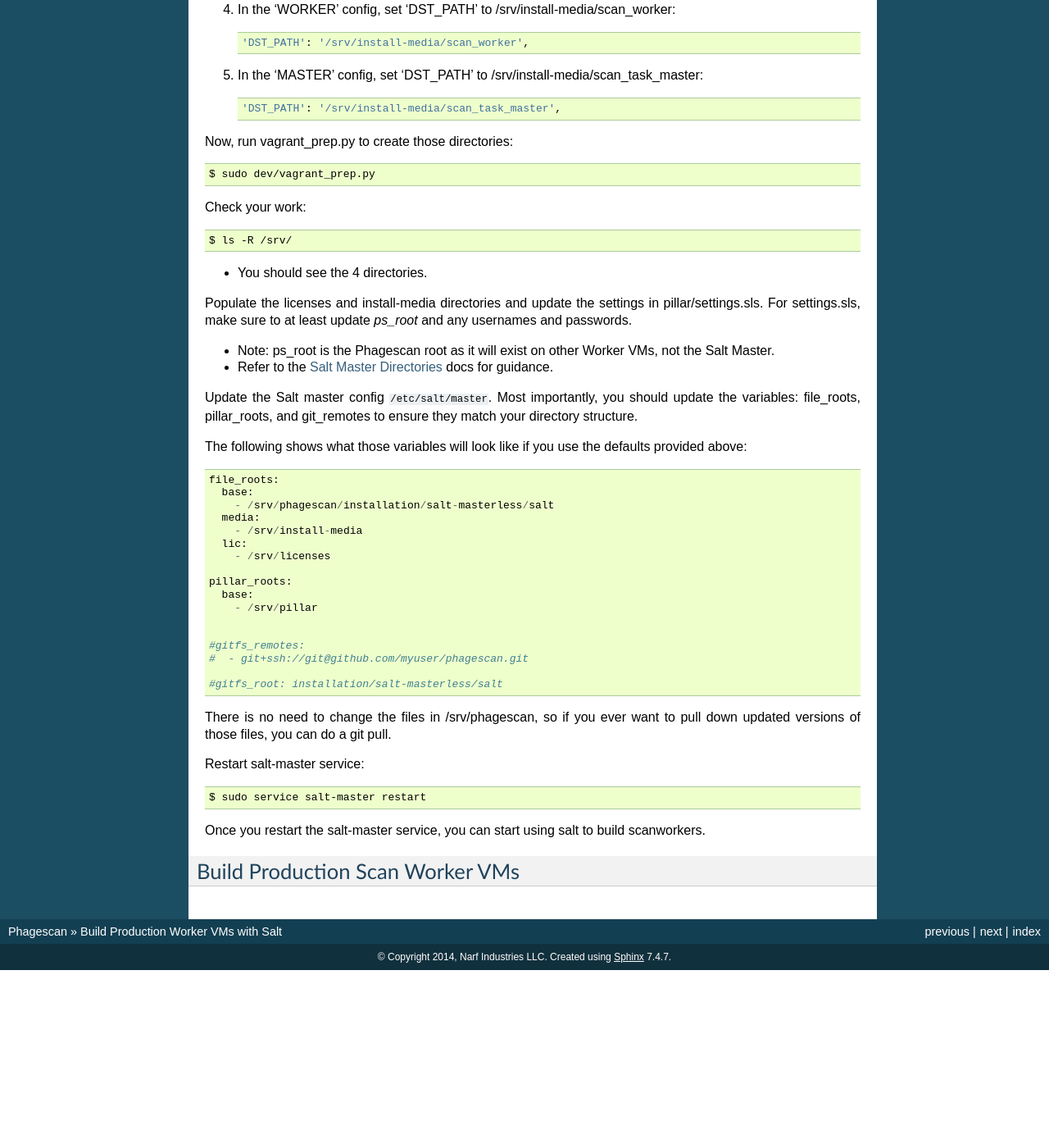
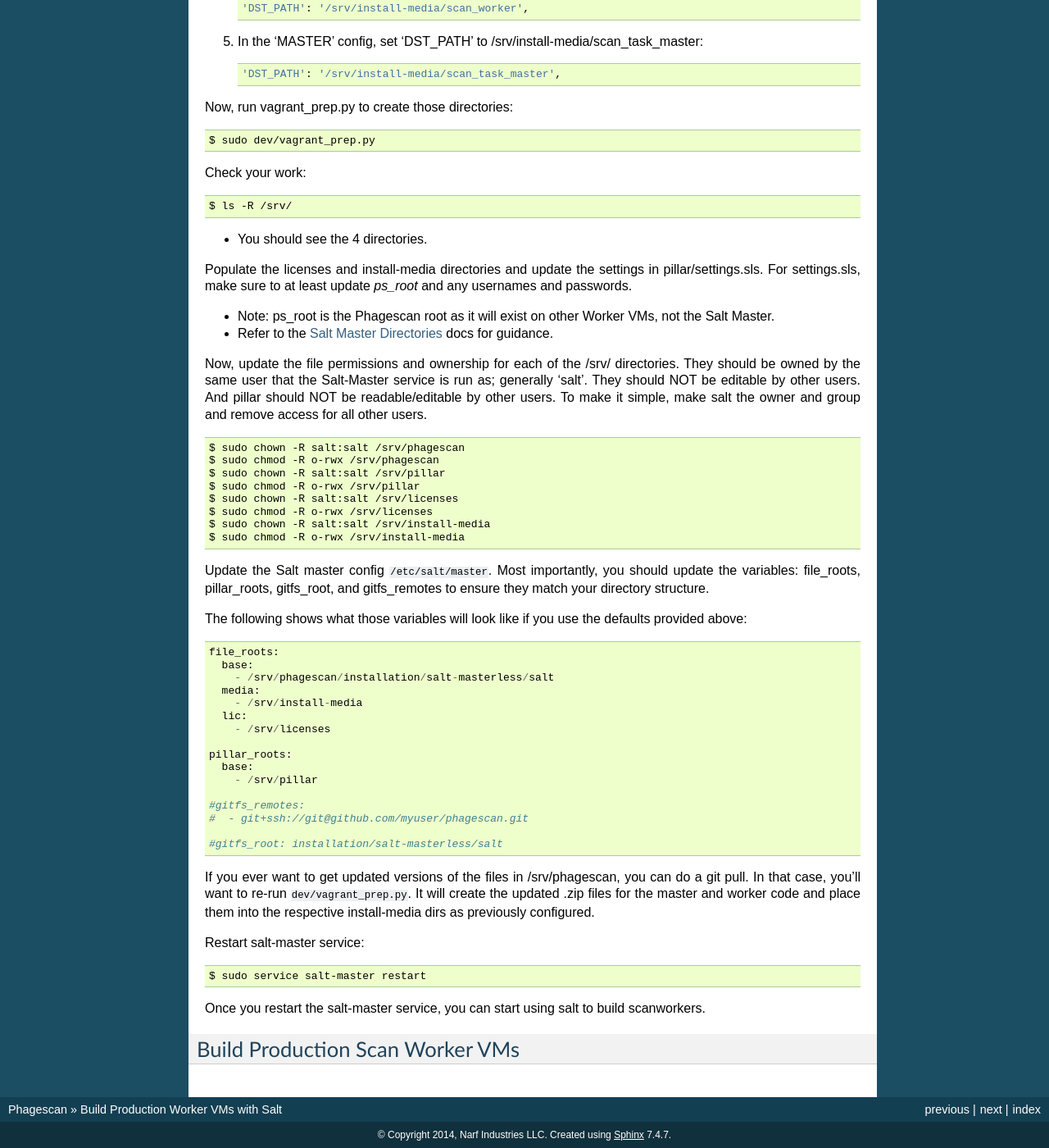
Before and after one commit to scsich/phagescan, a Sphinx documentation site: the page built from doc/topics/installation/salt/production.rst, in a window 1280 px wide and 1400 px high, scrolled down 2526 px. Shown: the whole window at 82% size. Built offline with Sphinx 7.4.7, drawn with Linux system fonts in a browser that asks for light colours; before the commit the page ends 3709 px from its top, so only the background shows below that; some of the changed text lies outside the part shown.

Commit message:
added master services start/stop script. continued docs.

```diff
--- a/doc/topics/installation/salt/production.rst
+++ b/doc/topics/installation/salt/production.rst
@@ -10,11 +10,9 @@
 This document describes how to use Salt and the states in salt-masterless/salt
 to build VMs for your production environment.
 
-In order to use Salt to build production VMs, you need to first build a Salt Master.
-These instructions will have you first build a Salt Master VM, and then
-we will use the Salt Master to automatically build Production Scan Worker VMs.
+These instructions will have you first build a  `Salt`_ Master, and then
+use the Salt Master to automatically build Production Scan Worker VMs.
 
-To build Productions VMs, you need a `Salt`_ Master.
 You can build a Salt Master Manually or with Vagrant.
 The following instructions walk you through both options.
 
@@ -165,8 +163,24 @@
 * Note: ps_root is the Phagescan root as it will exist on other Worker VMs, not the Salt Master.
 * Refer to the :doc:`Salt Master Directories </topics/installation/salt/directories>` docs for guidance.
 
+Now, update the file permissions and ownership for each of the /srv/ directories.
+They should be owned by the same user that the Salt-Master service is run as; generally 'salt'.
+They should NOT be editable by other users. And pillar should NOT be readable/editable by other users.
+To make it simple, make salt the owner and group and remove access for all other users.
+
+::
+
+    $ sudo chown -R salt:salt /srv/phagescan
+    $ sudo chmod -R o-rwx /srv/phagescan
+    $ sudo chown -R salt:salt /srv/pillar
+    $ sudo chmod -R o-rwx /srv/pillar
+    $ sudo chown -R salt:salt /srv/licenses
+    $ sudo chmod -R o-rwx /srv/licenses
+    $ sudo chown -R salt:salt /srv/install-media
+    $ sudo chmod -R o-rwx /srv/install-media
+
 Update the Salt master config ``/etc/salt/master``.
-Most importantly, you should update the variables: file_roots, pillar_roots, and git_remotes to ensure
+Most importantly, you should update the variables: file_roots, pillar_roots, gitfs_root, and gitfs_remotes to ensure
 they match your directory structure.
 
 The following shows what those variables will look like if you use the defaults provided above::
@@ -183,15 +197,15 @@
       base:
         - /srv/pillar
 
-
     #gitfs_remotes:
     #  - git+ssh://git@github.com/myuser/phagescan.git
 
     #gitfs_root: installation/salt-masterless/salt
 
-
-There is no need to change the files in /srv/phagescan, so if you ever want to pull down updated versions of
-those files, you can do a git pull.
+If you ever want to get updated versions of the files in /srv/phagescan, you can do a git pull.
+In that case, you'll want to re-run ``dev/vagrant_prep.py``.
+It will create the updated .zip files for the master and worker code
+and place them into the respective install-media dirs as previously configured.
 
 Restart salt-master service::
 
```
Also changed, not shown: 1 other file.
